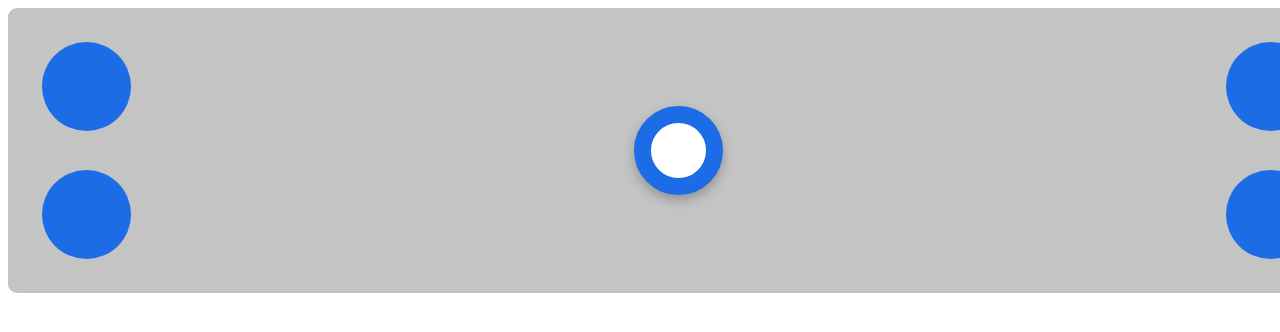
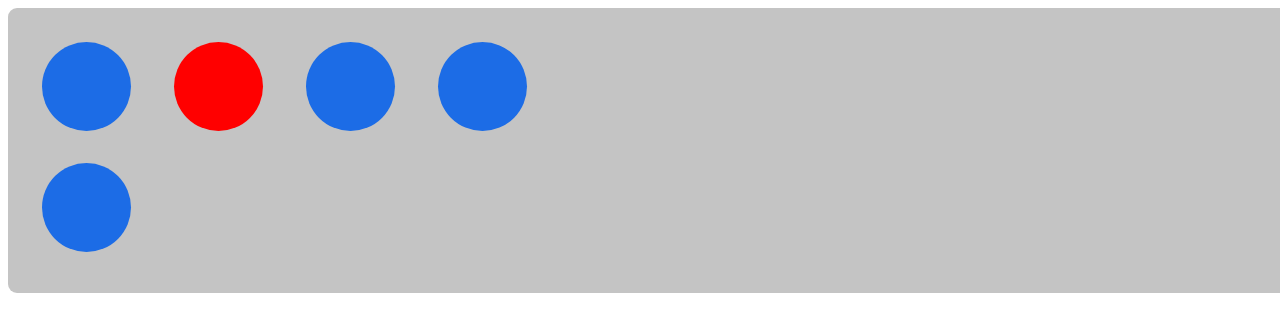
Before and after one commit to Rat-Magician/new, a plain HTML site: page positioning/circle-position.html in a window 1280 px wide. Shown: the top 332 px of the page. Drawn offline with Linux system fonts and the light colour scheme.

Commit message:
Circle relative position

```diff
--- a/positioning/circle-position.html
+++ b/positioning/circle-position.html
@@ -8,11 +8,16 @@
 </head>
 <body>
 <div class="rectangle">
-    <div class="circle circle_1"></div>
-    <div class="circle circle_2"></div>
-    <div class="circle circle_3 circle-with-border"></div>
-    <div class="circle circle_4"></div>
-    <div class="circle circle_5"></div>
+    <div class="row">
+        <div class="circle"></div>
+        <div class="circle circle_red"></div>
+        <div class="circle"></div>
+        <div class="circle"></div>
+    </div>
+
+    <div class="row">
+        <div class="circle"></div>
+    </div>
 </div>
 </body>
 </html>
--- a/positioning/circle-style.css
+++ b/positioning/circle-style.css
@@ -1,43 +1,25 @@
 .rectangle {
-    position: relative;
     width: 1341px;
     height: 285px;
     background: #C4C4C4;
     border-radius: 9px;
+    padding: 34px;
+    box-sizing: border-box;
+}
+.row:last-child {
+    padding-top: 28px;
 }
 .circle {
-    position: absolute;
     width: 89px;
     height: 89px;
     background: #1c6ce6;
     border-radius: 50%;
+    display: inline-block;
+    margin-left: 39px;
 }
-.circle_1 {
-    top: 34px;
-    left: 34px;
+.circle:first-child {
+    margin-left: 0;
 }
-.circle_2 {
-    bottom: 34px;
-    left: 34px;
+.circle_red {
+    background: red;
 }
-.circle_3 {
-    left: 0;
-    right: 0;
-    bottom: 0;
-    top: 0;
-    margin: auto;
-}
-.circle_4 {
-    right: 34px;
-    top: 34px;
-}
-.circle_5 {
-    right: 34px;
-    bottom: 34px;
-}
-.circle-with-border {
-    background: #fff;
-    border: 17px solid #1C6CE5;
-    box-sizing: border-box;
-    box-shadow: 0 5px 11px rgba(0, 0, 0, 0.25);
-}
```
